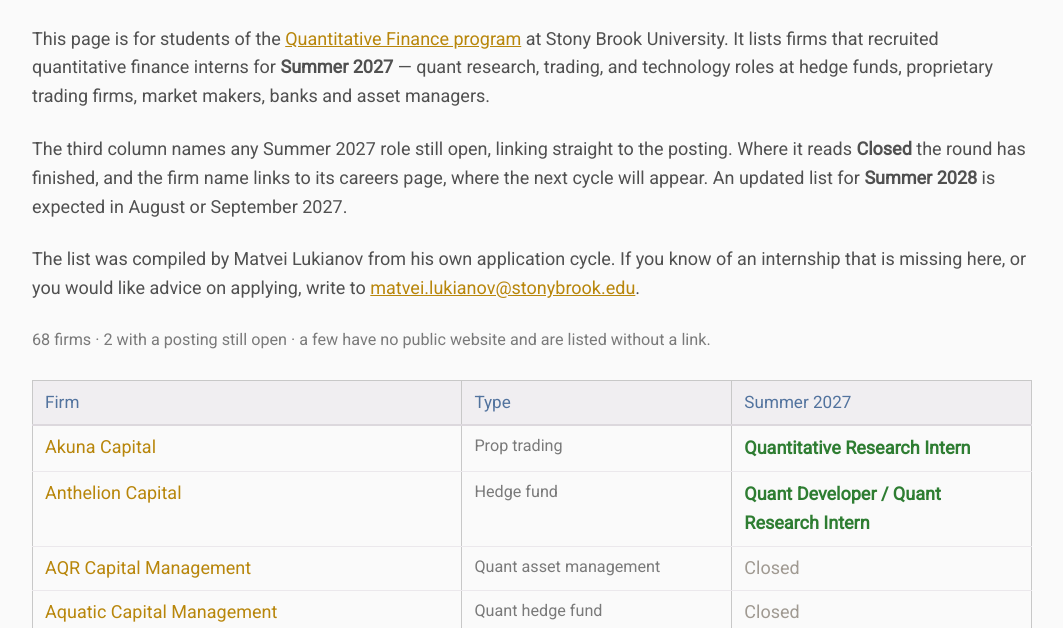
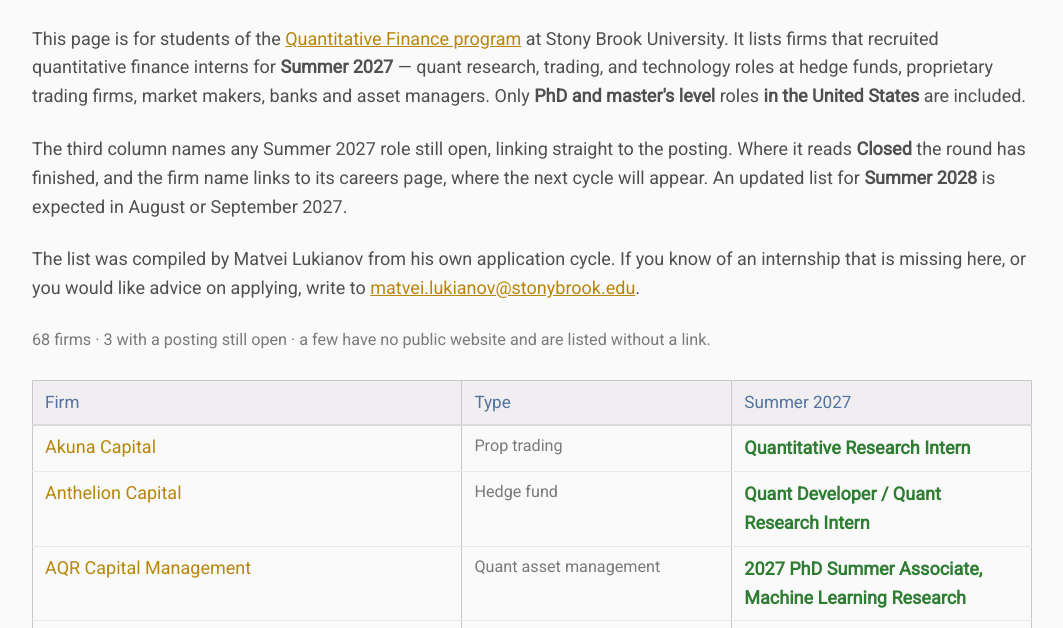
Before and after one commit to Uryasev/uryasev.github.io, a plain HTML site: page internships/index.html in a window 1280 px wide. Shown: the part 294-922 px from the top of the page, without its empty margins (108-1171 px from the left). Drawn offline with Linux system fonts and the light colour scheme.

Commit message:
Add AQR's open posting; state the list's scope
AQR Capital Management is open: 2027 PhD Summer Associate, Machine Learning
Research. Its firm link now points at the university-jobs board rather than
the general careers page.

The opening paragraph also says the list covers PhD and master's level roles
in the United States only.

Co-Authored-By: Claude Opus 5 <noreply@anthropic.com>

```diff
--- a/internships/index.html
+++ b/internships/index.html
@@ -9,7 +9,7 @@
     <link rel="apple-touch-icon" href="/assets/apple-touch-icon.png"/>
     <link rel="stylesheet" type="text/css" media="all" href="/assets/main.css"/>
     <link rel="stylesheet" type="text/css" media="all" href="/assets/internships.css"/>
-    <meta name="description" content="Quantitative finance internships for Summer 2027: a list of firms that recruit quant research, trading and technology interns.">
+    <meta name="description" content="Quantitative finance internships for Summer 2027: PhD and master's level roles in the United States.">
     <title>Quant Internships &mdash; Stan Uryasev</title>
 </head>
 
@@ -35,7 +35,8 @@
     <a href="https://www.stonybrook.edu/ams/academics/graduate/quantitative-finance.html" target="_blank" rel="noopener">Quantitative
     Finance program</a> at Stony Brook University. It lists firms that recruited quantitative
     finance interns for <b>Summer 2027</b> &mdash; quant research, trading, and technology roles
-    at hedge funds, proprietary trading firms, market makers, banks and asset managers.</p>
+    at hedge funds, proprietary trading firms, market makers, banks and asset managers. Only
+    <b>PhD and master's level</b> roles <b>in the United States</b> are included.</p>
 
     <p>The third column names any Summer 2027 role still open, linking straight to the posting.
     Where it reads <b>Closed</b> the round has finished, and the firm name links to its careers
@@ -46,7 +47,7 @@
     internship that is missing here, or you would like advice on applying, write to
     <a href="mailto:matvei.lukianov@stonybrook.edu">matvei.lukianov@stonybrook.edu</a>.</p>
 
-    <p class="intern-count">68 firms &middot; 2 with a posting still open &middot;
+    <p class="intern-count">68 firms &middot; 3 with a posting still open &middot;
     a few have no public website and are listed without a link.</p>
 
     <table class="intern-table">
@@ -56,7 +57,7 @@
       <tbody>
         <tr><td><a href="https://akunacapital.com/careers" target="_blank" rel="noopener">Akuna Capital</a></td><td>Prop trading</td><td><a class="intern-open" href="https://akunacapital.com/careers/job/8036614/quantitative-research-intern-summer-2027/?gh_jid=8036614" target="_blank" rel="noopener">Quantitative Research Intern</a></td></tr>
         <tr><td><a href="https://jobs.ashbyhq.com/anthelioncap" target="_blank" rel="noopener">Anthelion Capital</a></td><td>Hedge fund</td><td><a class="intern-open" href="https://jobs.ashbyhq.com/anthelioncap/5e2ea37b-2369-474e-b717-c24c60976e96" target="_blank" rel="noopener">Quant Developer / Quant Research Intern</a></td></tr>
-        <tr><td><a href="https://www.aqr.com/Careers" target="_blank" rel="noopener">AQR Capital Management</a></td><td>Quant asset management</td><td><span class="intern-closed">Closed</span></td></tr>
+        <tr><td><a href="https://careers.aqr.com/jobs/category/university-jobs?size=n_20_n" target="_blank" rel="noopener">AQR Capital Management</a></td><td>Quant asset management</td><td><a class="intern-open" href="https://careers.aqr.com/jobs/open-positions/greenwich-ct/2027-phd-summer-associate-machine-learning-research/8224708?gh_jid=8224708" target="_blank" rel="noopener">2027 PhD Summer Associate, Machine Learning Research</a></td></tr>
         <tr><td><a href="https://aquatic.com/careers" target="_blank" rel="noopener">Aquatic Capital Management</a></td><td>Quant hedge fund</td><td><span class="intern-closed">Closed</span></td></tr>
         <tr><td><a href="https://www.arrowstreetcapital.com/student-careers/" target="_blank" rel="noopener">Arrowstreet Capital</a></td><td>Quant asset management</td><td><span class="intern-closed">Closed</span></td></tr>
         <tr><td><a href="https://www.axqcapital.com/" target="_blank" rel="noopener">AXQ Capital</a></td><td>Quant hedge fund</td><td><span class="intern-closed">Closed</span></td></tr>
```
